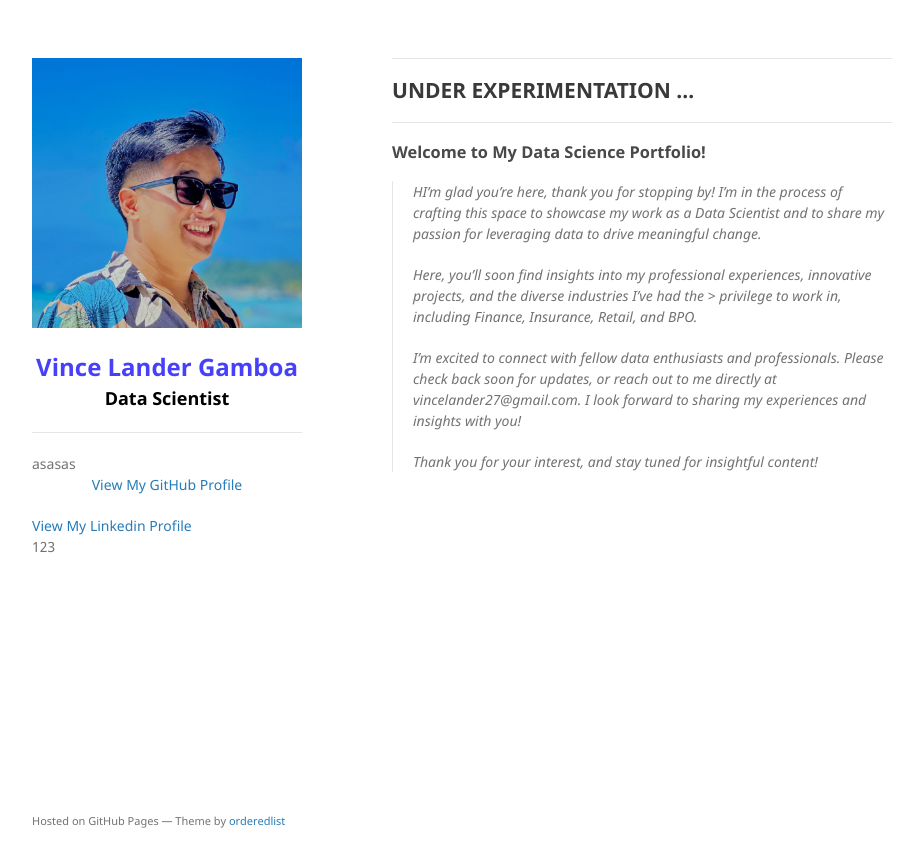
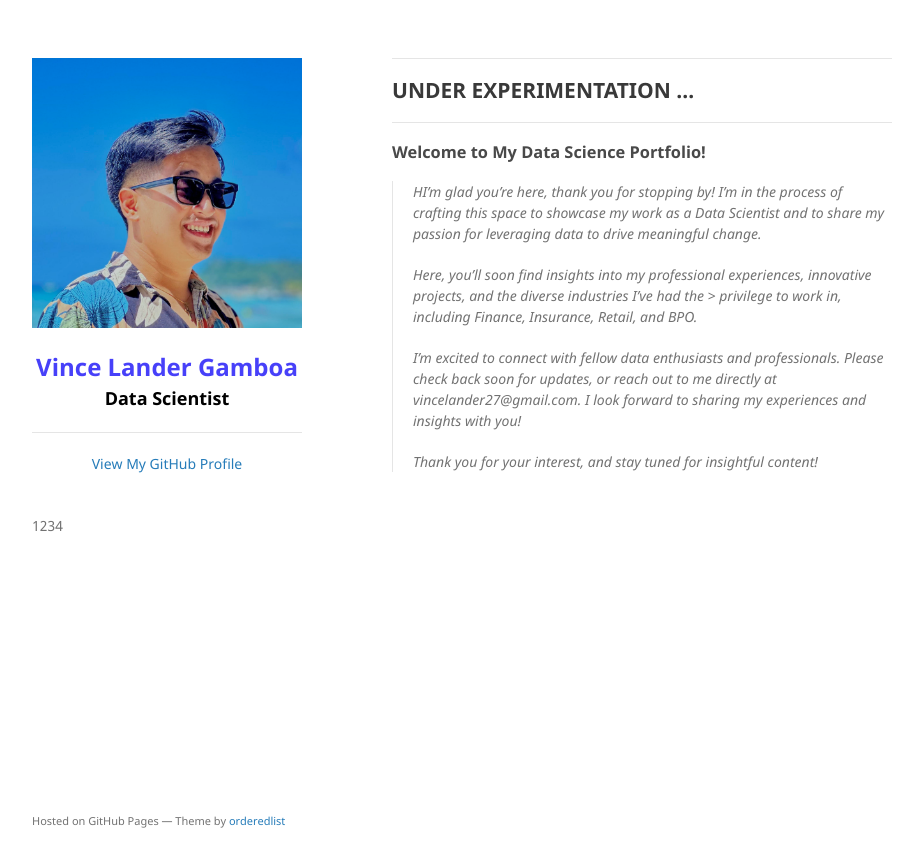
Before and after one commit to vincelander/vincelander.github.io, a Jekyll site: the page built from index.md, in a window 1280 px wide. Shown: the top 867 px of the page, without its empty margins (178-1094 px from the left). Built offline with Jekyll 4.4.1, drawn with Linux system fonts in a browser that asks for light colours.

Commit message:
update view and details

```diff
--- a/_layouts/default.html
+++ b/_layouts/default.html
@@ -28,27 +28,19 @@
           </font>
         </p>
         <hr>
-        asasas
         {% if site.github.is_project_page %}
         <a href="{{ site.github.repository_url }}" style="text-align:center;" class="view">View the Project on GitHub <small>{{ site.github.repository_nwo }}</small></a><br>
-        <a href="https://www.linkedin.com/in/vince-lander-gamboa" style="text-align:center;" class="view">View My Linkedin Profile</a>
-        {% endif %}
-
-        {% if site.github.is_project_page %}
-        <a href="https://www.linkedin.com/in/vince-lander-gamboa" style="text-align:center;" class="view">View My Linkedin Profile<small>"https://www.linkedin.com/in/vince-lander-gamboa"</small></a>
-        {% endif %}
-
-        {% if site.github.is_project_page %}
-        <a href="https://www.linkedin.com/in/vince-lander-gamboa" style="text-align:center;" class="view">View My Linkedin Profile</a>
         {% endif %}
 
         {% if site.github.is_user_page %}
         <p style="text-align:center;" class="view"><a href="{{ site.github.owner_url }}">View My GitHub Profile</a></p>
         {% endif %}
 
+        {% if site.github.is_project_page %}
         <a href="https://www.linkedin.com/in/vince-lander-gamboa" style="text-align:center;" class="view">View My Linkedin Profile</a>
+        {% endif %}
         <br>
-        123
+        1234
 
         {% if site.show_downloads %}
         <ul class="downloads">
```
